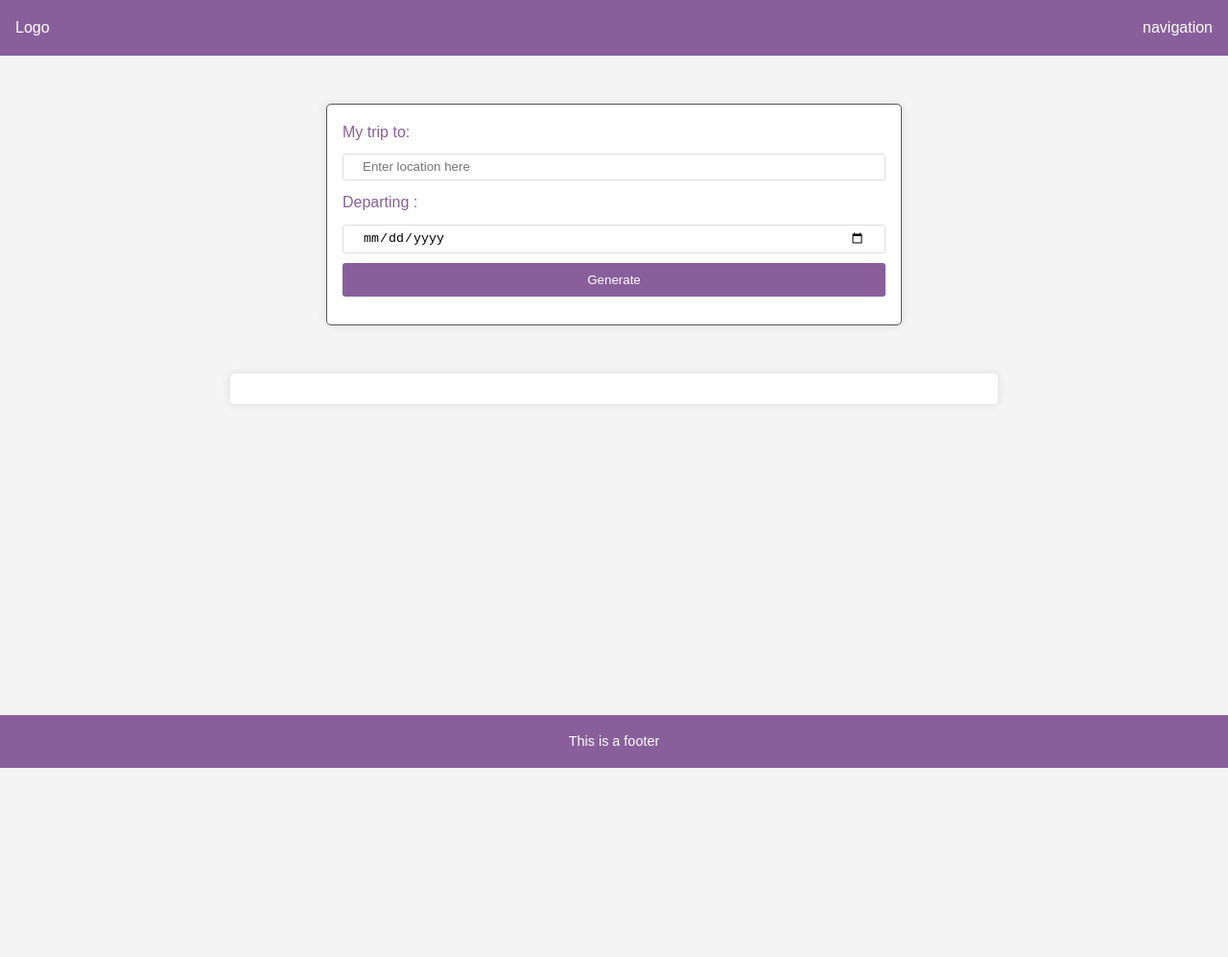
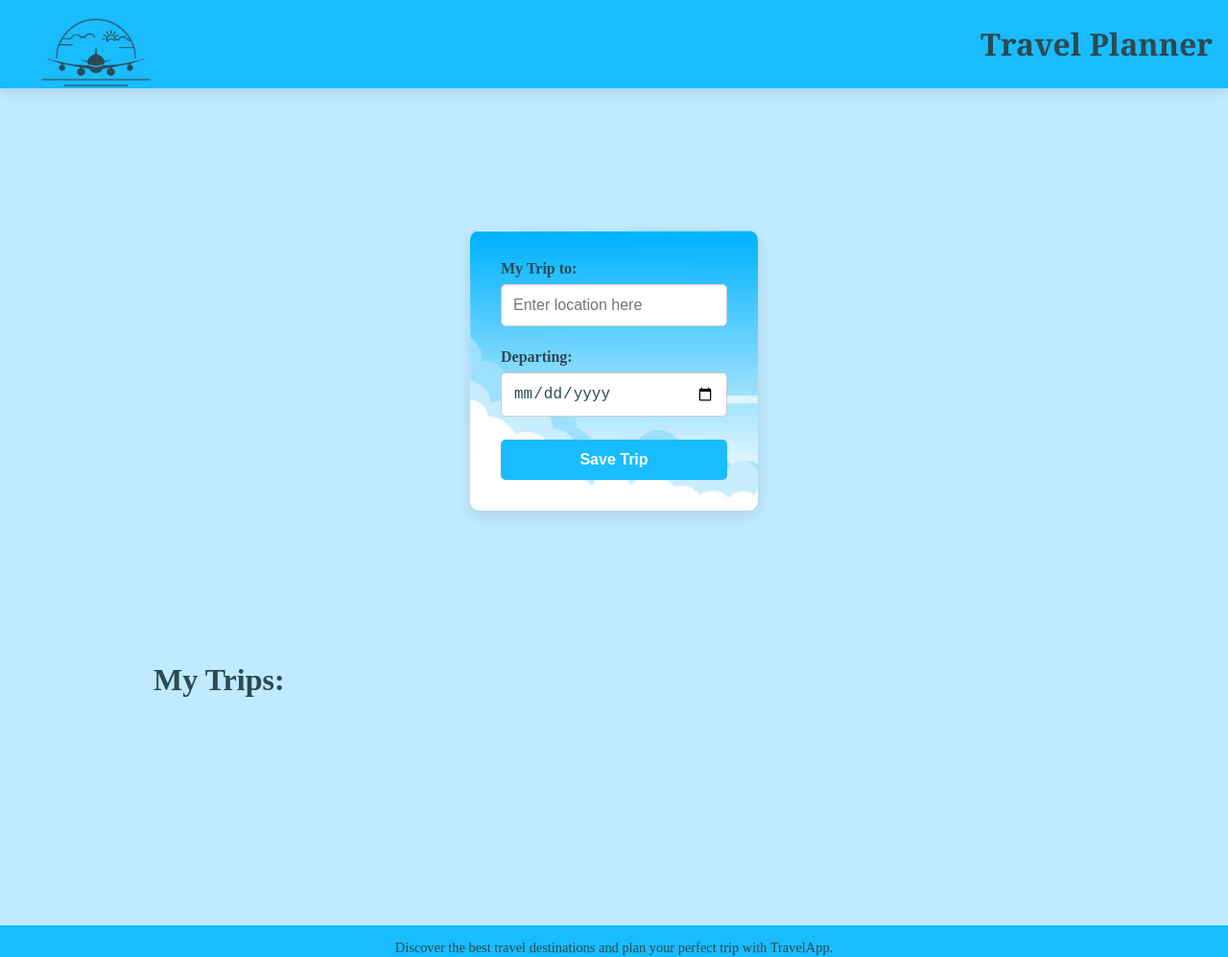
Before and after one commit to RahafAbosefen/Travel-App, a website built with webpack: page src/client/views/index.html in a window 1280 px wide. Shown: the whole page at 96% size. Before the commit the page ends 800 px from the top, so only its background shows below. Built offline with nearby package versions, Linux system fonts and the light colour scheme.

Commit message:
updates scss files

```diff
--- a/src/client/index.js
+++ b/src/client/index.js
@@ -4,6 +4,9 @@ import { getCoordinates } from './js/geonames';
 import { getFutureWeather } from './js/weatherbit';
 import { cutDwon } from './js/cutDown';
 import { postData } from './js/app';
+import logo from './media/logo.png';
+
+document.getElementById('logo').src = logo;
 
 //sacc styles
 import './styles/resets.scss'
--- a/src/client/js/app.js
+++ b/src/client/js/app.js
@@ -15,9 +15,7 @@ function performAction(event) {
     console.log("I am working fine");
     const city = document.getElementById('place').value;
     const tripDateInput = document.getElementById('date').value;
-
     const daysUntilTrip = cutDwon(tripDateInput);
-    console.log(`Your trip is in ${daysUntilTrip} days.`);
 
     getCoordinates(city)
         .then(function (data) {
@@ -34,16 +32,28 @@ function performAction(event) {
                                 lowTemp: weatherData.lowTemp, // Min Temperature
                                 image: imageURL // Send image URL
                             });
+                            if (place && date) {
+                                const tripResults = document.getElementById('trip-results');
+                                const tripCard = document.createElement('div');
+                                tripCard.classList.add('trip-card');
 
-                            // Update the results with fetched data
-                            document.getElementById('results').innerHTML = `
-                                <p>My Trip To: ${city},${data.country}</p>
-                                <p>Departing: ${new Date(tripDateInput).toLocaleDateString('en-GB')}</p>
-                                <p>${city},${data.country} is in ${daysUntilTrip} days away.</p>
-                                <p>${weatherData.description} Throught The day.</p>
-                                <p>High-${weatherData.highTemp} °C , Low-${weatherData.lowTemp} °C</p>
-                                <img src="${imageURL}" alt="Image of ${city}">
-                                `;
+                                // Update the results with fetched data
+                                tripCard.innerHTML = `
+                                    <div class="trip-image">
+                                        <img src="${imageURL}" alt="Image of ${city}">
+                                    </div>
+                                    <div class="trip-details">
+                                       <div class="bold-text">
+                                            <h1>My Trip To: ${city},${data.country}</h1>
+                                            <h1>Departing: ${new Date(tripDateInput).toLocaleDateString('en-GB')}</h1>
+                                        </div>
+                                        <p>${city},${data.country} is in ${daysUntilTrip} days away.</p>
+                                        <p>${weatherData.description} Throught The day.</p>
+                                        <p>High-${weatherData.highTemp} °C , Low-${weatherData.lowTemp} °C</p>
+                                    </div>
+                                    `;
+                                tripResults.appendChild(tripCard);
+                            }
                         })
                         .catch(error => {
                             console.log('Error fetching image:', error);
--- a/src/client/styles/base.scss
+++ b/src/client/styles/base.scss
@@ -1,27 +1,33 @@
 body {
-    display: flex;
-    flex-direction: column;
-    min-height: 100vh;
-    font-family: Arial, sans-serif;
-    line-height: 1.6;
-    color: #885f9b;
-    background-color: #f4f4f4;
+    background-color: #c0eaff;
+    color: #2b4a53;
     margin: 0;
     padding: 0;
 }
 
-main {
-    flex: 2;
+.container {
+    display: flex;
+    flex-direction: column;
+    align-items: center;
+    padding: 15rem 0;
+    max-width: 1200px;
+    margin: 0 auto;
 }
 
-section {
-    max-width: 800px;
-    margin: 50px auto;
+.form-section {
+    background-image: url('../media/travel.jpg');
+    background-size: cover;
+    background-repeat: no-repeat;
+    padding: 2rem;
+    border-radius: 10px;
+    box-shadow: 0 5px 15px rgba(0, 0, 0, 0.1);
+    width: 100%;
+    max-width: 300px;
+    margin-bottom: 10rem;
+}
 
-    #results {
-        padding: 1em;
-        background-color: #fff;
-        border-radius: 5px;
-        box-shadow: 0 0 10px rgba(0, 0, 0, 0.1);
-    }
+h1 {
+    font-weight: bold;
+    font-size: 2rem;
+    color: #2b4a53;
 }
--- a/src/client/styles/footer.scss
+++ b/src/client/styles/footer.scss
@@ -1,8 +1,8 @@
 footer {
-    background-color: #885f9b;
-    color: #fff;
     padding: 1em;
     text-align: center;
+    color: #2b4a53;
+    background-color: #19bcff;
 
     p {
         margin: 0;
--- a/src/client/styles/form.scss
+++ b/src/client/styles/form.scss
@@ -1,37 +1,85 @@
-form {
-    border: 1px solid #545454;
-    border-radius: 5px;
-    padding: 1em;
-    background-color: #fff;
-    box-shadow: 0 0 10px rgba(0, 0, 0, 0.1);
-    max-width: 600px;
-    margin: 1em auto;
+.form-group {
+    margin-bottom: 1.5rem;
 
-    input,
-    button {
-        width: 100%;
-        padding: 0.75em;
-        margin-bottom: 1em;
-        border: 1px solid #ddd;
-        border-radius: 3px;
+    label {
+        display: block;
+        margin-bottom: 0.5rem;
+        font-weight: bold;
+        color: #2b4a53;
     }
 
     input {
-        margin-bottom: 0.5em;
-        padding: 5px 20px;
         width: 100%;
-        line-height: 16px;
-        margin: 10px 0;
+        padding: 0.75rem;
+        border: 1px solid #ccc;
+        border-radius: 5px;
+        font-size: 1rem;
+        color: #2b4a53;
     }
 
-    button {
-        background-color: #885f9b;
-        color: #fff;
-        border: none;
-        cursor: pointer;
+}
 
-        &:hover {
-            background-color: #c9a8d8;
+button {
+    width: 100%;
+    padding: 0.75rem;
+    background-color: #19bcff;
+    color: white;
+    font-size: 1rem;
+    border: none;
+    border-radius: 5px;
+    cursor: pointer;
+    font-weight: bold;
+
+    &:hover {
+        background-color: #2980b9;
+    }
+}
+
+.trip-results {
+    display: flex;
+    flex-wrap: wrap;
+    gap: 1.5rem;
+    width: 80%;
+}
+
+.trip-card {
+    display: flex;
+    background-color: #fff;
+    border-radius: 10px;
+    box-shadow: 0 5px 15px rgba(0, 0, 0, 0.1);
+    overflow: hidden;
+    width: 100%;
+    max-width: 900px;
+    margin: 1rem 0;
+
+    .trip-image {
+        width: 100%;
+
+        img {
+            width: 100%;
+            height: auto;
+            object-fit: cover;
+        }
+    }
+
+    .trip-details {
+        width: 100%;
+        padding: 1.5rem;
+
+        .bold-text {
+            font-weight: bold;
+        }
+
+        h3 {
+            margin-top: 0;
+            font-size: 1.5rem;
+            color: #333;
+        }
+
+        p {
+            margin: 0.5rem 0;
+            font-size: 1rem;
+            color: #666;
         }
     }
 }
--- a/src/client/styles/header.scss
+++ b/src/client/styles/header.scss
@@ -1,17 +1,25 @@
 header {
+    width: 100%;
     display: flex;
     justify-content: space-between;
-    padding: 1em;
-    background-color: #885f9b;
-    color: #fff;
+    padding: inherit;
     align-items: center;
+    color: #2b4a53;
+    position: fixed;
+    background-color: #19bcff;
+    box-shadow: 0px 4px 12px rgba(0, 0, 0, 0.1);
 
     .logo {
-        font-size: 1.5em;
+        width: 200px;
+        height: auto;
+        margin-top: -30px;
     }
 
     .navigation {
-        display: flex;
-        gap: 1em;
+        color: #2b4a53;
+        font-family: Georgia, serif;
+        font-size: 2rem;
+        font-weight: 600;
+        padding: 1rem;
     }
 }
--- a/src/client/views/index.html
+++ b/src/client/views/index.html
@@ -11,35 +11,31 @@
 <body>
 
     <header>
-        <div class="">
-            Logo
-        </div>
-        <div class="">
-            navigation
-        </div>
+        <img id="logo" alt="logo" class="logo">
+        <h1 class="navigation">Travel Planner</h1>
     </header>
-
-    <main>
-        <section>
-            <form id="holder-form">
-                <div class="holder trip">
-                    <label for="place">My trip to:</label>
+    <main class="container">
+        <section class="form-section">
+            <form id="trip-form">
+                <div class="form-group">
+                    <label for="place">My Trip to:</label>
                     <input type="text" id="place" placeholder="Enter location here">
                 </div>
-                <div class="holder Departing">
-                    <label for="date">Departing :</label>
-                    <input type="date" id="date" class="flatpickr js-flatpickr-dateTime" placeholder="DD-MM-YYYY">
+                <div class="form-group">
+                    <label for="date">Departing:</label>
+                    <input type="date" id="date" placeholder="MM/DD/YYYY">
                 </div>
-                <button id="generate" type="submit"> Generate </button>
+                <button id="generate" type="submit">Save Trip</button>
             </form>
         </section>
-        <section>
-            <div id="results"></div>
+        <section id="trip-results" class="trip-results">
+            <h1><strong>My Trips:</strong></h1>
+            <!-- Trip cards will be inserted here -->
         </section>
     </main>
 
     <footer>
-        <p>This is a footer</p>
+        <p>Discover the best travel destinations and plan your perfect trip with TravelApp.</p>
     </footer>
 </body>
 
--- a/webpack.dev.js
+++ b/webpack.dev.js
@@ -22,6 +22,10 @@ module.exports = {
             {
                 test: /\.scss$/,
                 use: ['style-loader', 'css-loader', 'sass-loader']
+            },
+            {
+                test: /\.(png|svg|jpg|jpeg|gif)$/i,
+                type: 'asset/resource',
             }
         ]
     },
--- a/webpack.prod.js
+++ b/webpack.prod.js
@@ -26,6 +26,10 @@ module.exports = {
             {
                 test: /\.scss$/,
                 use: [MiniCssExtractPlugin.loader, 'css-loader', 'sass-loader']
+            },
+            {
+                test: /\.(png|svg|jpg|jpeg|gif)$/i,
+                type: 'asset/resource',
             }
         ]
     },
```
Also changed, not shown: src/client/media/logo.png (added), src/client/media/travel.jpg (added).
